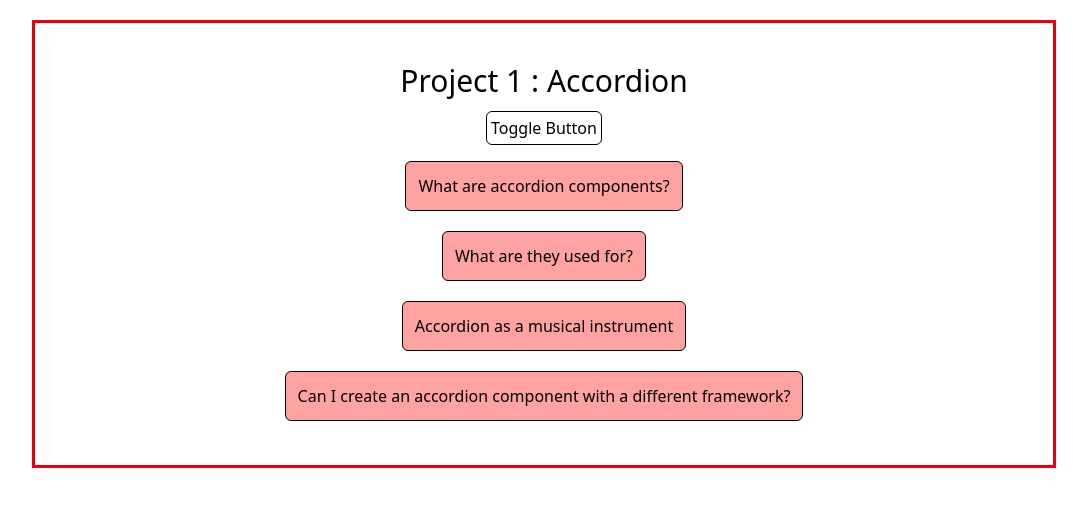
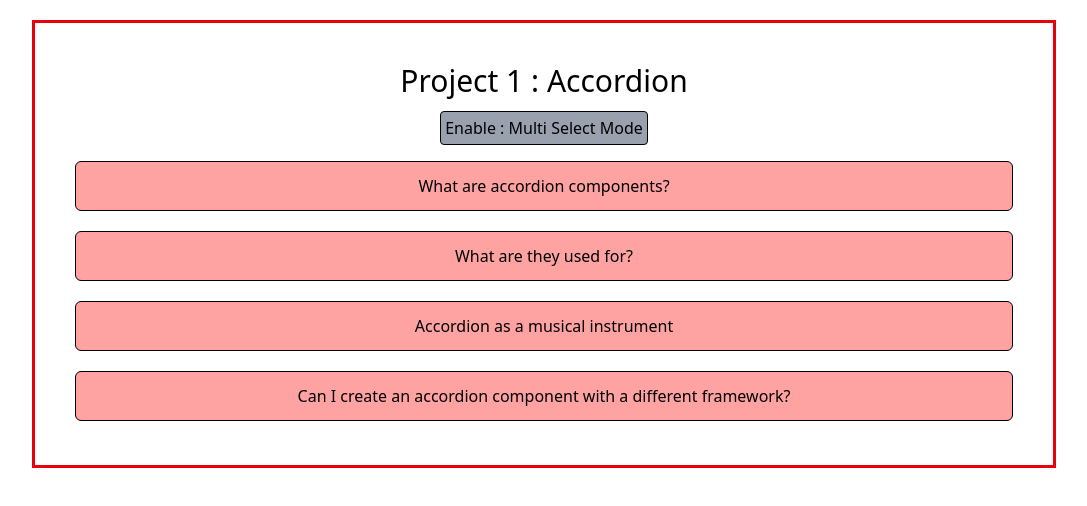
Before and after one commit to SanjeevKumar3662/20plusReactProjects, a React (Vite) app in the folder plusReactProject/: page / in a window 1280 px wide. Shown: the top 506 px of the page, without its empty margins (96-1183 px from the left). Built offline with nearby package versions, Linux system fonts and the light colour scheme.

Commit message:
now toggle button shows what mode to enable and added styles to it

```diff
--- a/plusReactProject/src/components/accordion/Accordion.jsx
+++ b/plusReactProject/src/components/accordion/Accordion.jsx
@@ -30,9 +30,9 @@ export default function Accordion() {
             toggleStatus === "single" ? "multi" : "single"
           )
         }
-        className="border-solid border-1 p-1 rounded-md"
+        className="border-solid border p-1 rounded bg-gray-400"
       >
-        Toggle Button
+        Enable : {toggleStatus === "single" ? "Multi" : "Single"} Select Mode
       </button>
 
       {data &&
@@ -42,7 +42,7 @@ export default function Accordion() {
               <div
                 onClick={() => handleClick(ele.id)}
                 key={ele.id}
-                className="item gap-5"
+                className="item gap-5 w-full"
               >
                 <span>{ele.question}</span>
 
```
